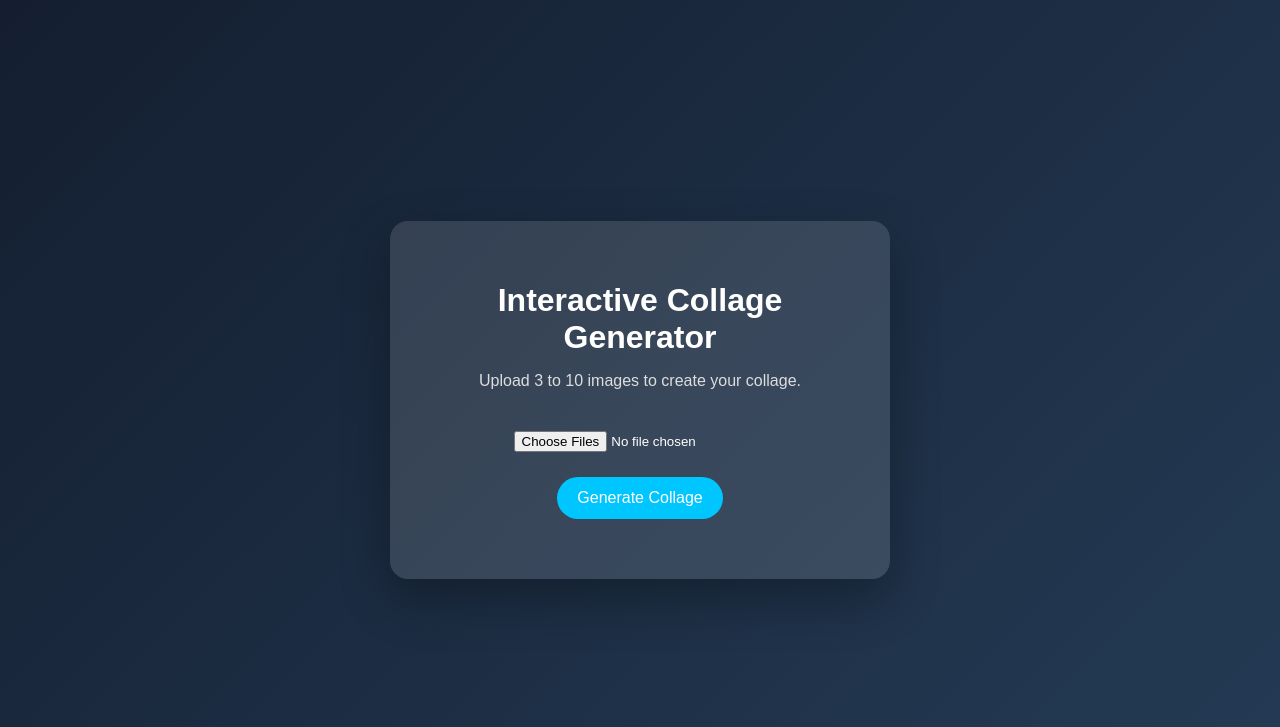
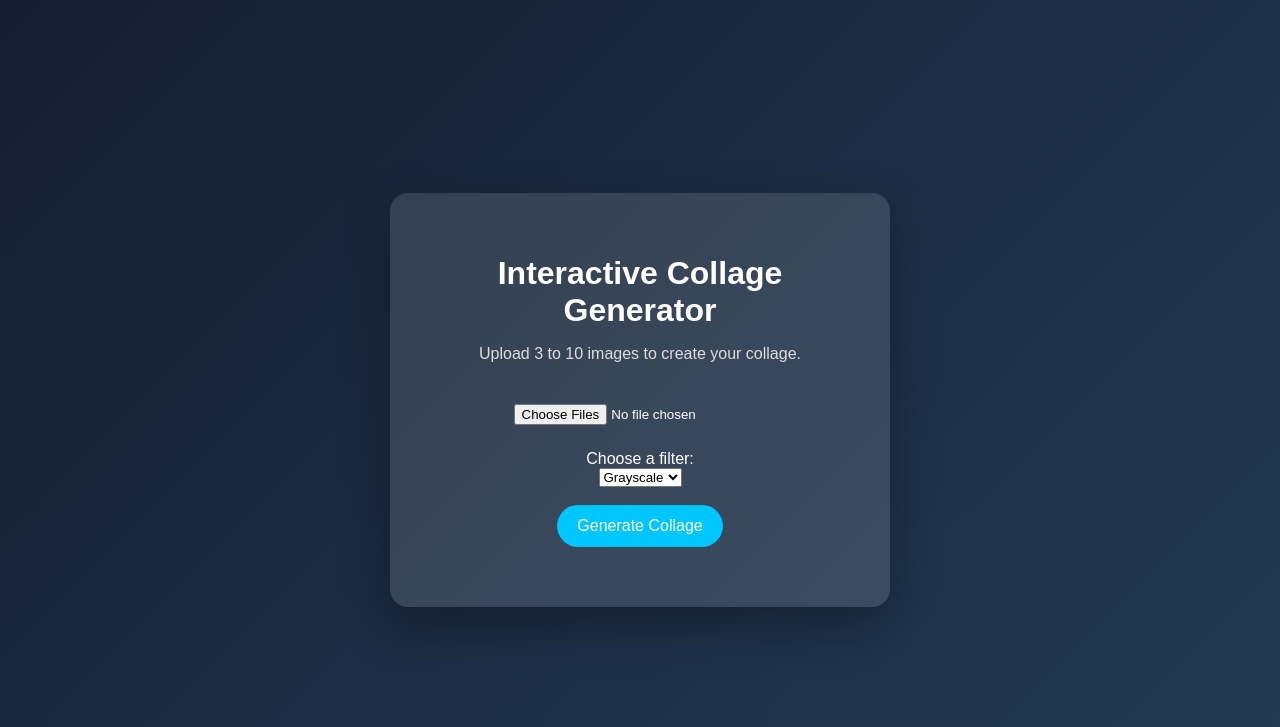
Before and after one commit to adamsawas10/Team-Project-7618, a Flask app: page / in a window 1280 px wide. Shown: the top 727 px of the page. Run offline with Flask 3, Linux system fonts and the light colour scheme.

Commit message:
Update index.html

```diff
--- a/templates/index.html
+++ b/templates/index.html
@@ -86,10 +86,23 @@
         {% endwith %}
 
         <form action="{{ url_for('upload_images') }}" method="POST" enctype="multipart/form-data">
-            <input type="file" name="images" id="images" accept="image/*" multiple required>
-            <br>
-            <button type="submit">Generate Collage</button>
-        </form>
+    <input type="file" name="images" id="images" accept="image/*" multiple required>
+
+    <br>
+
+    <label for="filter">Choose a filter:</label>
+    <br>
+    <select name="filter" id="filter">
+        <option value="grayscale">Grayscale</option>
+        <option value="negative">Negative</option>
+        <option value="sepia">Sepia</option>
+        <option value="saturation">Saturation</option>
+    </select>
+
+    <br><br>
+
+    <button type="submit">Generate Collage</button>
+</form>
 
         <div id="preview"></div>
     </div>
```
